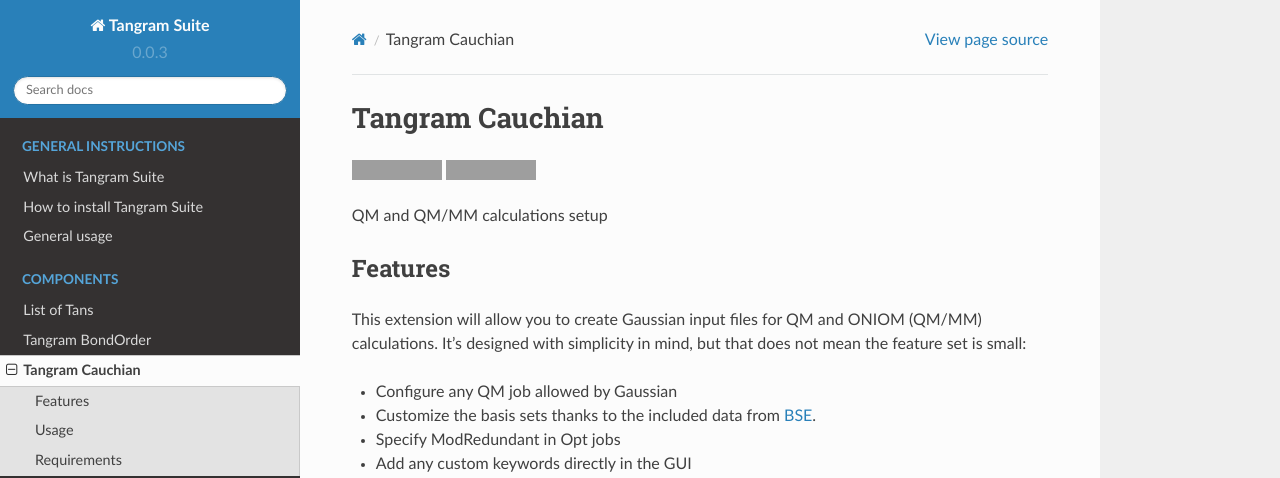
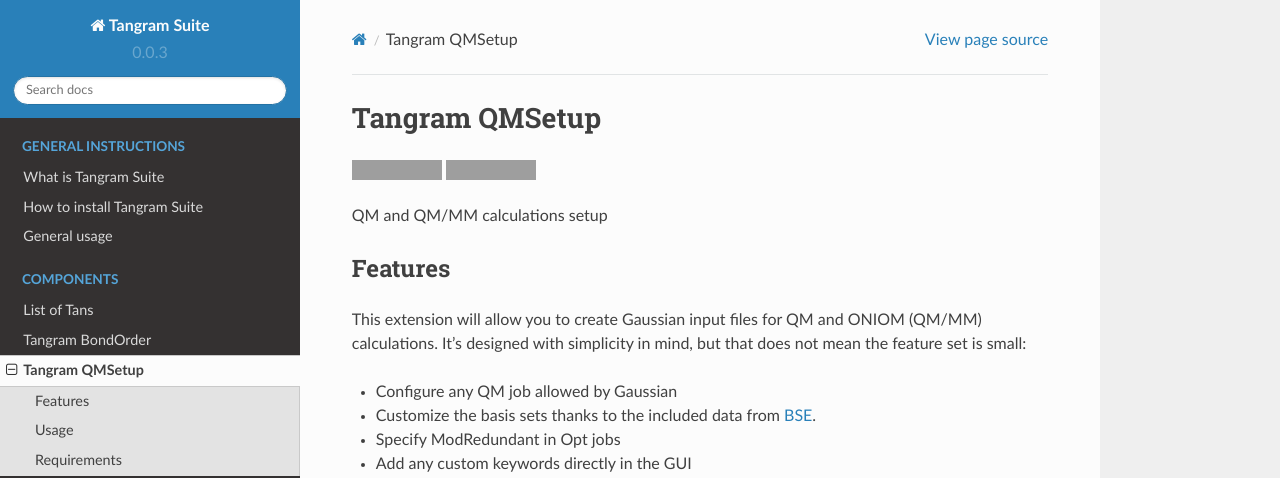
Before and after one commit to insilichem/tangram, a Sphinx documentation site: the page built from docs/tangram_qmsetup.rst, in a window 1280 px wide and 922 px high. Shown: the top 478 px of the window. Built offline with Sphinx 7.4.7 and the Read the Docs theme 2.0.0, drawn with Linux system fonts in a browser that asks for light colours; pages that are not in the unit, such as notebooks, are missing from menus; grey boxes are pictures that could not be loaded.

Commit message:
cauchian is now qmsetup

```diff
--- a/README.rst
+++ b/README.rst
@@ -24,7 +24,7 @@
 
     - `MMSetup <https://github.com/insilichem/tangram_openmmgui>`_: Setup MD calculations with OpenMM and ommprotocol [WIP]
 
-    - `Cauchian <https://github.com/insilichem/tangram_cauchian>`_: QM and QM/MM calculations setup
+    - `QMSetup <https://github.com/insilichem/tangram_qmsetup>`_: QM and QM/MM calculations setup
 
 - **Visualization**
 
--- a/docs/extensions.rst
+++ b/docs/extensions.rst
@@ -6,7 +6,7 @@
 
     - `MMSetup <https://github.com/insilichem/tangram_openmmgui>`_: Setup MD calculations with OpenMM and ommprotocol [WIP]
 
-    - `Cauchian <https://github.com/insilichem/tangram_cauchian>`_: QM and QM/MM calculations setup
+    - `QMSetup <https://github.com/insilichem/tangram_qmsetup>`_: QM and QM/MM calculations setup
 
 - **Visualization**
 
--- a/docs/index.rst
+++ b/docs/index.rst
@@ -23,7 +23,7 @@
    extensions.rst
    tangram_3dsnfg.rst
    tangram_bondorder.rst
-   tangram_cauchian.rst
+   tangram_qmsetup.rst
    tangram_dummymetal.rst
    tangram_gaudiview.rst
    tangram_mmsetup.rst
--- a/docs/tangram_cauchian.rst
+++ b/docs/tangram_qmsetup.rst
@@ -1,12 +1,12 @@
 ================
-Tangram Cauchian
+Tangram QMSetup
 ================
 
-.. image:: https://img.shields.io/github/release/insilichem/tangram_cauchian.svg
-    :target: https://github.com/insilichem/tangram_cauchian
+.. image:: https://img.shields.io/github/release/insilichem/tangram_qmsetup.svg
+    :target: https://github.com/insilichem/tangram_qmsetup
 
-.. image:: https://img.shields.io/github/issues/insilichem/tangram_cauchian.svg
-    :target: https://github.com/insilichem/tangram_cauchian/issues
+.. image:: https://img.shields.io/github/issues/insilichem/tangram_qmsetup.svg
+    :target: https://github.com/insilichem/tangram_qmsetup/issues
 
 QM and QM/MM calculations setup
 
```
Also changed, not shown: examples.md (+1 -1 lines), 1 other file.
